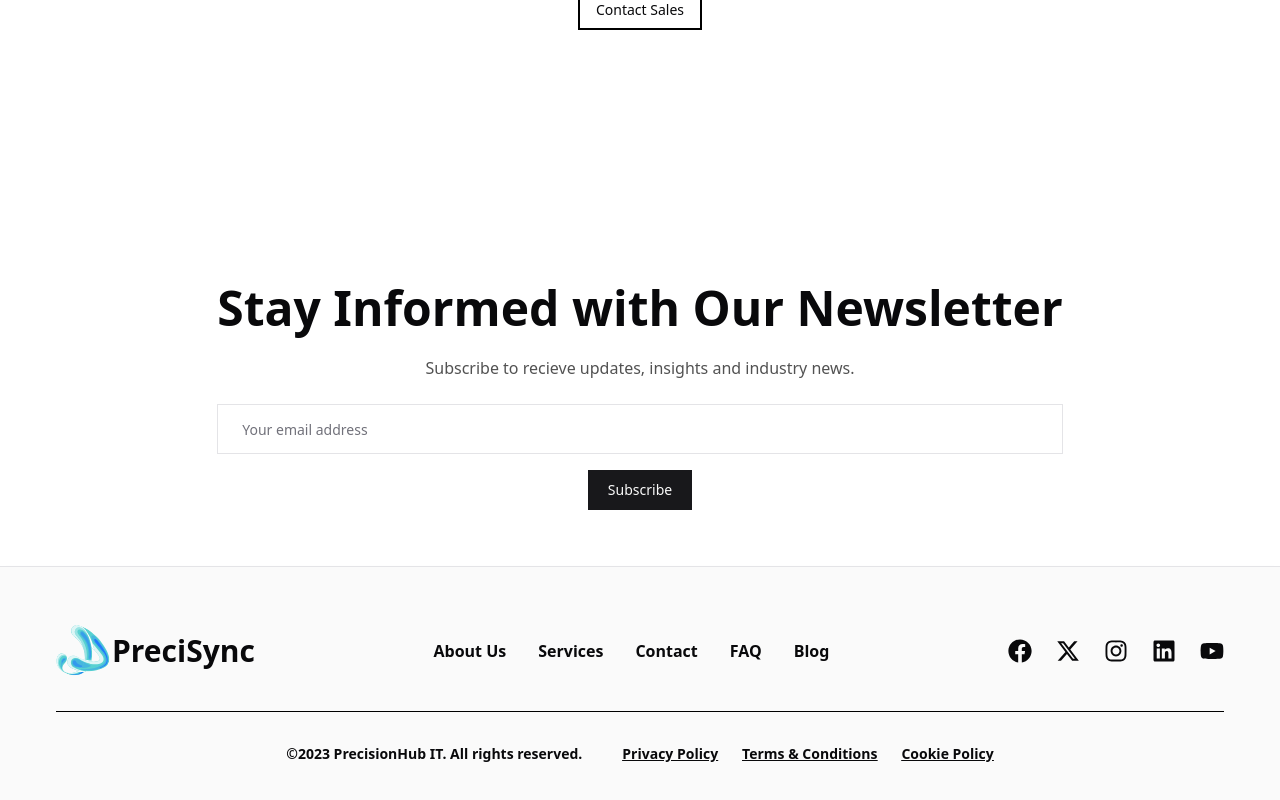
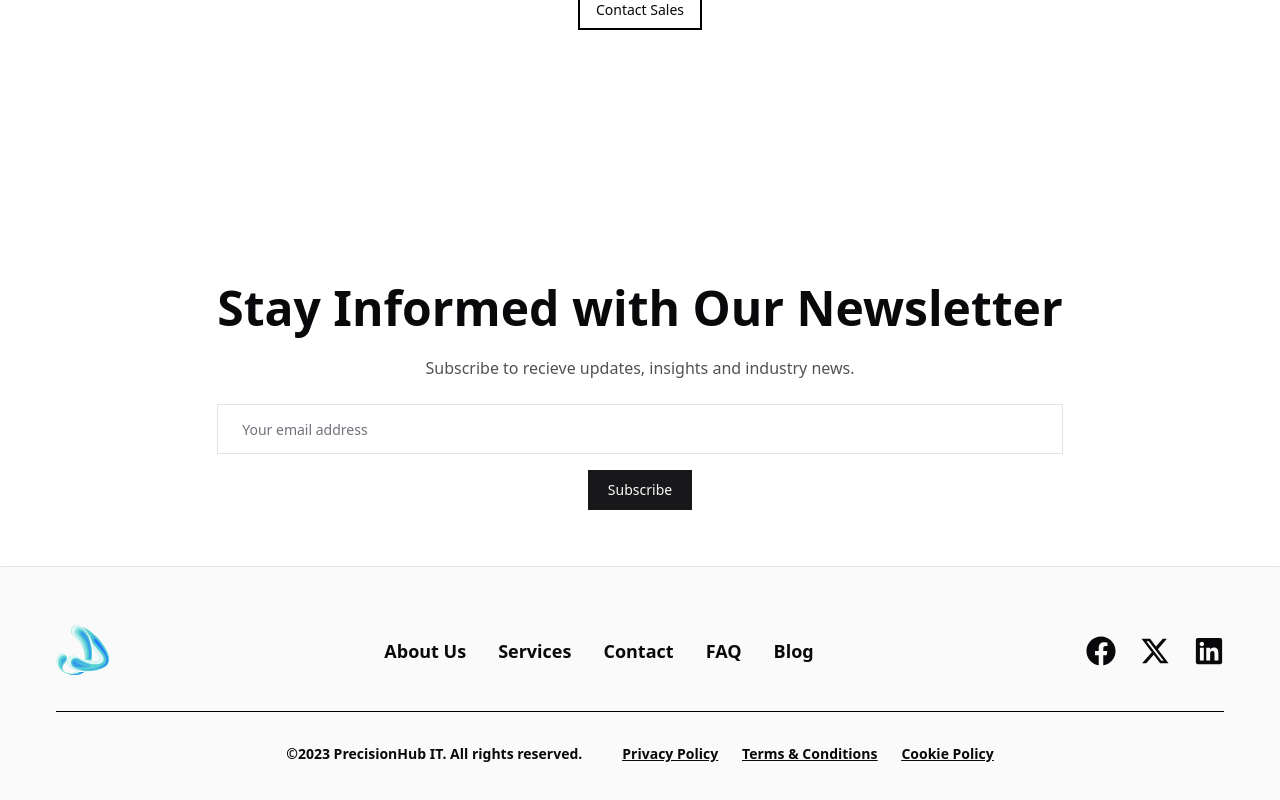
Before and after one commit to Siddhartha097/precisionHubIT, a React (Vite) app: page / in a window 1280 px wide. Shown: the part 6012-6812 px from the top of the page. Built offline with nearby package versions, Linux system fonts and the light colour scheme.

Commit message:
first commit

```diff
--- a/src/components/Footer.tsx
+++ b/src/components/Footer.tsx
@@ -1,4 +1,4 @@
-import { FaFacebook, FaInstagram, FaLinkedin, FaYoutube } from "react-icons/fa";
+import { FaFacebook, FaLinkedin } from "react-icons/fa";
 import { FaXTwitter } from "react-icons/fa6";
 import { Separator } from "./ui/separator";
 import { Link } from "react-router-dom";
@@ -38,42 +38,42 @@ const Socials = [
     icon: <FaXTwitter />,
     link: "#",
   },
-  {
-    label: "Instagram",
-    icon: <FaInstagram />,
-    link: "#",
-  },
+  // {
+  //   label: "Instagram",
+  //   icon: <FaInstagram />,
+  //   link: "#",
+  // },
   {
     label: "LinkedIn",
     icon: <FaLinkedin />,
     link: "#",
   },
-  {
-    label: "Youtube",
-    icon: <FaYoutube />,
-    link: "#",
-  },
+  // {
+  //   label: "Youtube",
+  //   icon: <FaYoutube />,
+  //   link: "#",
+  // },
 ];
 
 const Footer = () => {
   return (
     <footer className="p-14 flex flex-col w-full h-full relative bg-neutral-50 shadow-md border-t max-md:p-7">
       {/* Upper part */}
-      <section className="flex items-center justify-between max-md:space-y-8 max-md:flex-col">
+      <section className="flex items-center justify-between max-md:space-y-10 max-md:flex-col">
         {/* Logo */}
         <div className="">
           <Link to={"/"} className="flex items-center justify-center">
             <img src={Logo} className="w-14" alt="Logo" />
-            <div className="space-y-1">
+            {/* <div className="space-y-1">
               <h1 className="font-bold text-3xl">PreciSync</h1>
-              {/* <p className="text-xs tracking-widest font-semibold">Precision Hub Pvt. Ltd.</p> */}
-            </div>
+              <p className="text-xs tracking-widest font-semibold">Precision Hub Pvt. Ltd.</p>
+            </div> */}
           </Link>
         </div>
 
         {/* Services */}
         <div>
-          <ul className="flex items-center justify-between space-x-8 max-md:space-x-6 font-semibold max-md:text-sm">
+          <ul className="flex items-center justify-between space-x-8 max-md:space-x-4 font-semibold max-md:text-sm text-lg">
             {Services.map((service) => (
               <Link to={service.link}>{service.label}</Link>
             ))}
@@ -82,7 +82,7 @@ const Footer = () => {
 
         {/* Socials */}
         <div>
-          <ul className="flex items-center justify-between space-x-6 max-md:space-x-10 text-2xl ">
+          <ul className="flex items-center justify-between space-x-6 max-md:space-x-10 text-3xl max-md:text-2xl">
             {Socials.map((social) => (
               <Link key={social.label} to={social.link}>
                 {social.icon}
```
